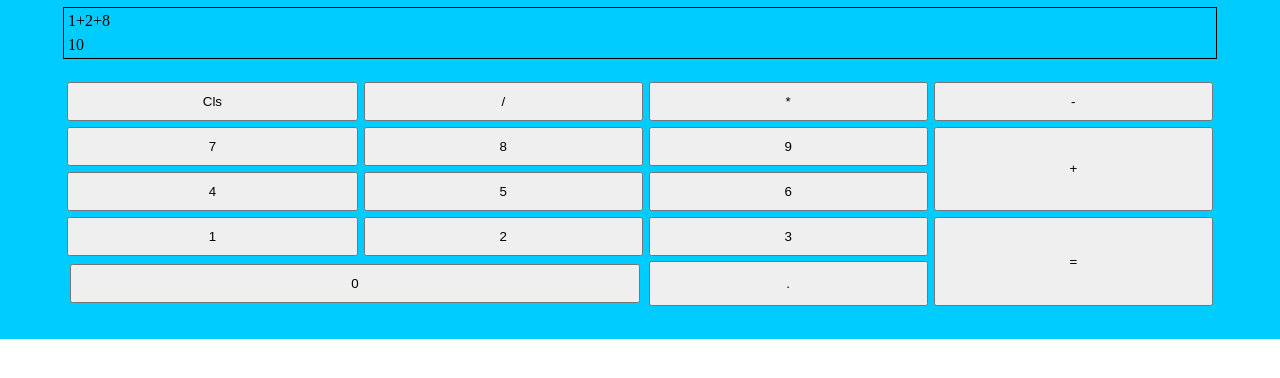
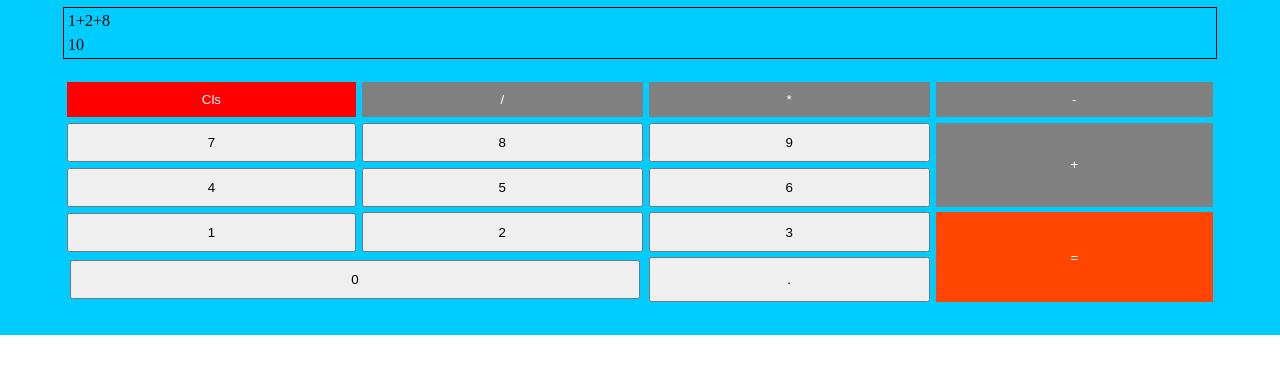
Before and after one commit to jwelbeck52/javascript-calculator, a plain HTML site: page index.html in a window 1280 px wide. Shown: the part 50-428 px from the top of the page. Drawn offline with Linux system fonts and the light colour scheme.

Commit message:
refactor: move code out of window.load function; add color to operator buttons

```diff
--- a/app.js
+++ b/app.js
@@ -1,11 +1,16 @@
 window.addEventListener('DOMContentLoaded', (event) => {
+    console.log('loaded');
+});
 
-
-    var answer = document.getElementById('answer');
-    var inputs= document.getElementById('input-keys');
 
 var oneBtn = parseInt(document.getElementById('one-btn').value);
 var twoBtn = parseInt(document.getElementById('two-btn').value);
+
+var buttons = document.querySelectorAll("button");
+console.log(buttons);
+var plusBtn = document.getElementById('plus-btn');
+var answer = document.getElementById('answer');
+var inputs= document.getElementById('input-keys');
 // alert(oneBtn);
 
 
@@ -17,13 +22,12 @@ window.addEventListener('DOMContentLoaded', (event) => {
      answer.innerText = 0;
 }
 
-    function addnum(operations[]){
+function addnum(){
     inputs.innerText = `${oneBtn} + ${twoBtn}`;
     answer.innerText = (oneBtn + twoBtn);
 }
 
 
-
-
-
-});
+function test(){
+    alert("test works");
+}
--- a/index.html
+++ b/index.html
@@ -15,25 +15,25 @@
             <p class="output" id="answer">10</p>
         </div>
         <div class="calc-keys-container">
-            <button class="calc-keys" value="clear" id="clear-btn">Cls</button>
-            <button class="calc-keys" value="/" id="divide-btn">/</button>
-            <button class="calc-keys" value="*" id="multiply-btn">*</button>
-            <button class="calc-keys" value="-" id="minus-btn">-</button>
+            <button class="calc-keys operator-keys" value="clear" id="clear-btn">Cls</button>
+            <button class="calc-keys operator-keys" value="/" id="divide-btn">/</button>
+            <button class="calc-keys operator-keys" value="*" id="multiply-btn">*</button>
+            <button class="calc-keys operator-keys" value="-" id="minus-btn">-</button>
 
-            <button class="calc-keys" value="7" id="seven-btn">7</button>
+            <button class="calc-keys " value="7" id="seven-btn">7</button>
             <button class="calc-keys" value="8" id="eight-btn">8</button>
             <button class="calc-keys" value="9" id="nine-btn">9</button>
-            <button class="calc-keys" value="+" id="plus-btn">+</button>
+            <button class="calc-keys operator-keys" value="+" id="plus-btn">+</button>
 
             <button class="calc-keys" value="4" id="four-btn">4</button>
             <button class="calc-keys" value="5" id="five-btn">5</button>
             <button class="calc-keys" value="6" id="six-btn">6</button>
             <!-- <button class="calc-keys" id="minus">-</button> -->
 
-            <button class="calc-keys" value="1" id="one-btn">1</button>
+            <button class="calc-keys" value="1" id="one-btn" onclick="test()">1</button>
             <button class="calc-keys" value="2" id="two-btn">2</button>
             <button class="calc-keys" value="3" id="three-btn">3</button>
-            <button class="calc-keys" value="=" id="equal-btn">=</button>
+            <button class="calc-keys operator-keys" value="=" id="equal-btn">=</button>
 
             <button class="calc-keys" value="0" id="zero-btn">0</button>
             <button class="calc-keys" value="." id="dot-btn">.</button>
--- a/style.css
+++ b/style.css
@@ -64,8 +64,16 @@ font-size: 5rem;
     margin: 1%;
 }
 
+.operator-keys{
+    border: none;
+    color: white;
+    background-color: grey;
+}
+
 #clear-btn{
     grid-area: clear-btn;
+    color: white;
+    background-color: red;
 }
 
 #divide-btn{
@@ -86,6 +94,9 @@ font-size: 5rem;
 
 #equal-btn{
     grid-area: equal-btn;
+    color:white;
+    background-color: orangered;
+    border: none;
 }
 
 #dot-btn{
```
Lines whose indentation alone changed are shown as unchanged.
